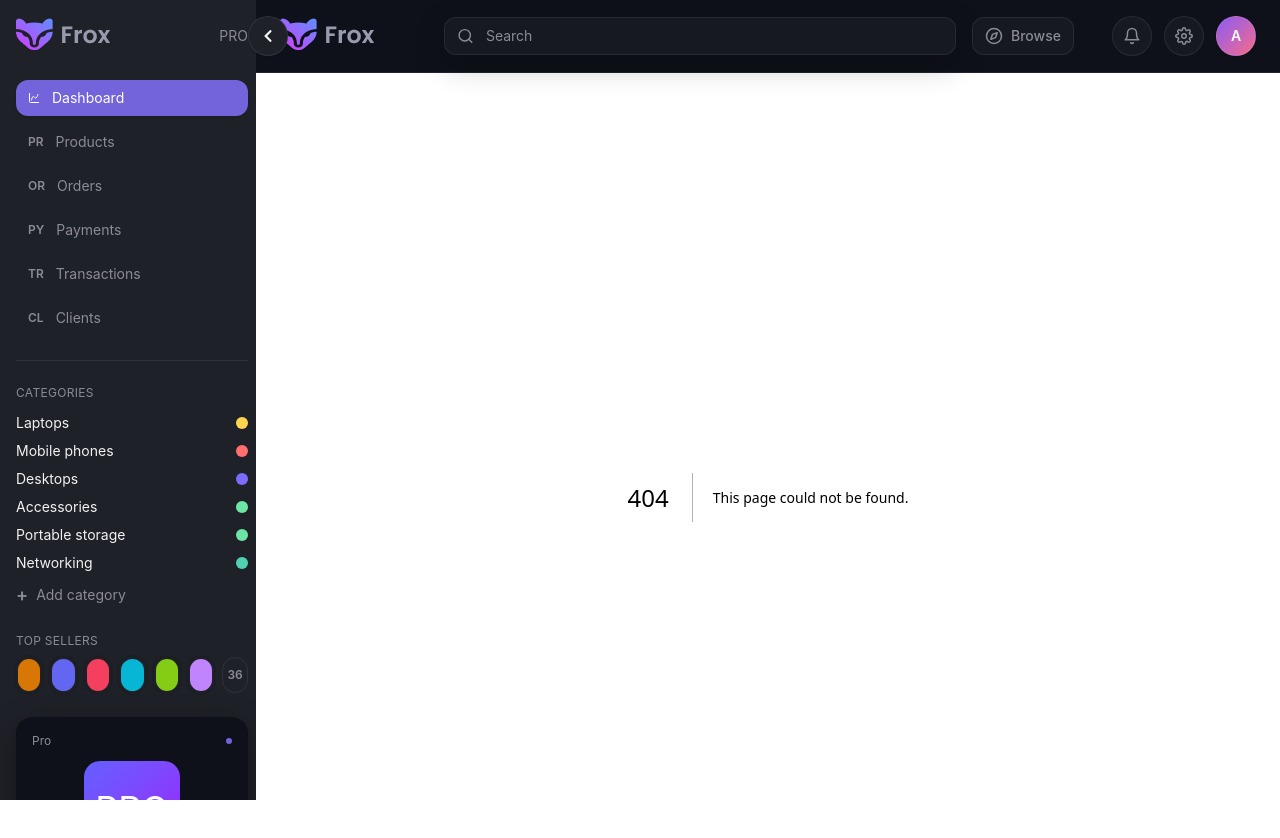
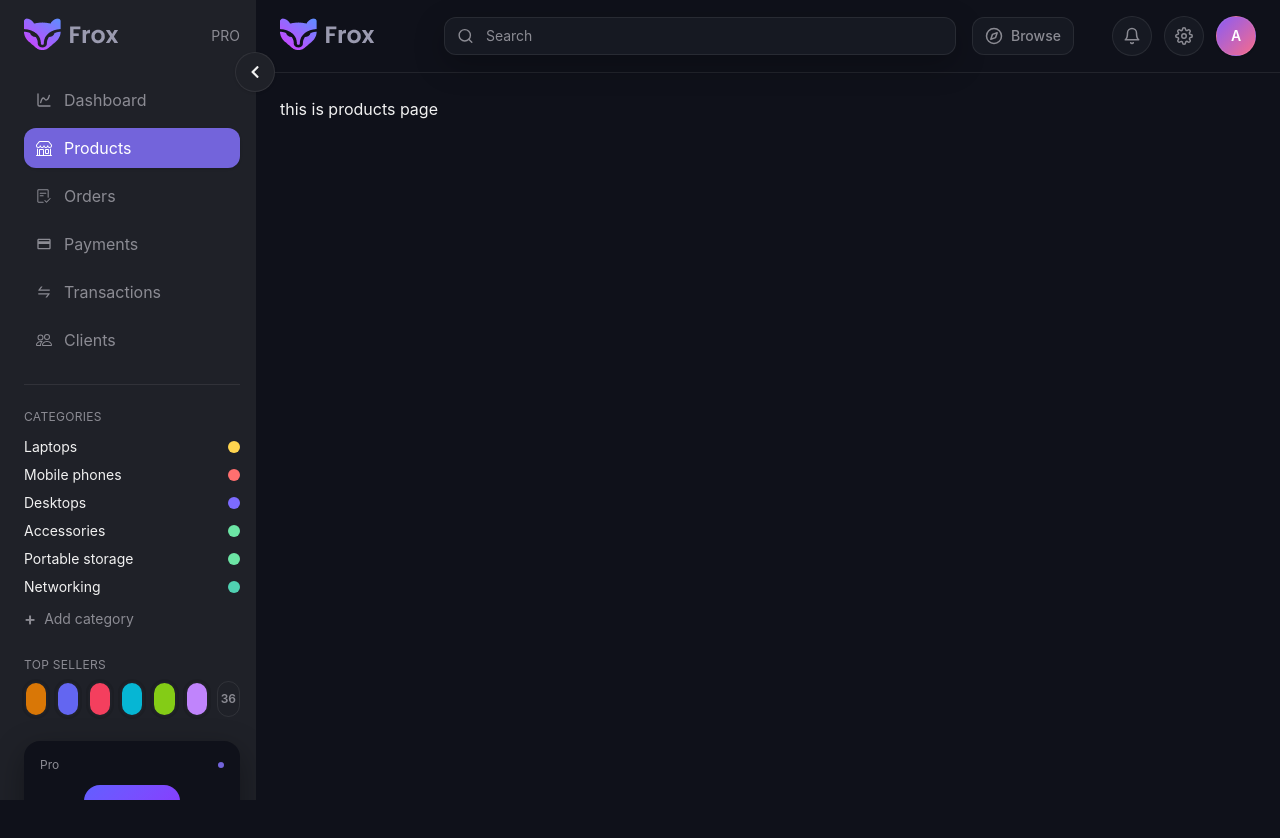
Before and after one commit to WahiDestroyer/dashboard, a Next.js app: page /products in a window 1280 px wide. Before the commit this address had no page. Shown: the top 838 px of the page. After the commit the page ends 800 px from the top, so only its background shows below. Built offline with nearby package versions, Linux system fonts and the light colour scheme.

Commit message:
starting product page

```diff
--- /dev/null
+++ b/src/app/(pages)/clients/page.jsx
@@ -0,0 +1,11 @@
+import React from 'react'
+
+const page = () => {
+  return (
+    <div>
+        this is clients page
+    </div>
+  )
+}
+
+export default page
--- /dev/null
+++ b/src/app/(pages)/orders/page.jsx
@@ -0,0 +1,11 @@
+import React from 'react'
+
+const page = () => {
+  return (
+    <div>
+      this is orders page
+    </div>
+  )
+}
+
+export default page
--- /dev/null
+++ b/src/app/(pages)/payments/page.jsx
@@ -0,0 +1,11 @@
+import React from 'react'
+
+const page = () => {
+  return (
+    <div>
+      this is payments page
+    </div>
+  )
+}
+
+export default page
--- /dev/null
+++ b/src/app/(pages)/products/page.jsx
@@ -0,0 +1,11 @@
+import React from 'react'
+
+const page = () => {
+  return (
+    <div>
+      this is products page
+    </div>
+  )
+}
+
+export default page
--- /dev/null
+++ b/src/app/(pages)/transactions/page.jsx
@@ -0,0 +1,11 @@
+import React from 'react'
+
+const page = () => {
+  return (
+    <div>
+      this is transactions page
+    </div>
+  )
+}
+
+export default page
--- a/src/app/Components/Layout/SideBar.jsx
+++ b/src/app/Components/Layout/SideBar.jsx
@@ -4,18 +4,27 @@ import React, { useEffect, useState } from "react";
 import Toggle from "../ui/Toggle";
 import logo from "../../../../public/LogoDark.png";
 import Image from "next/image";
+import { usePathname, useRouter } from "next/navigation";
 import { LuChartSpline } from "react-icons/lu";
 import { FaChevronLeft } from "react-icons/fa";
 import { FaChevronRight } from "react-icons/fa";
+import { BsShop } from "react-icons/bs";
+import { GoChecklist } from "react-icons/go";
+import { MdPayment } from "react-icons/md";
+import { AiOutlineSwap } from "react-icons/ai";
+import { BsPeople } from "react-icons/bs";
+
+
+
 
 
 const NAV_ITEMS = [
-  { label: "Dashboard", icon: <LuChartSpline />, active: true },
-  { label: "Products", icon: "PR" },
-  { label: "Orders", icon: "OR" },
-  { label: "Payments", icon: "PY" },
-  { label: "Transactions", icon: "TR" },
-  { label: "Clients", icon: "CL" },
+  { label: "Dashboard", icon: <LuChartSpline />, href: "/" },
+  { label: "Products", icon: <BsShop/>, href: "/products" },
+  { label: "Orders", icon: <GoChecklist/> , href: "/orders" },
+  { label: "Payments", icon: <MdPayment/> , href: "/payments" },
+  { label: "Transactions", icon: <AiOutlineSwap/>, href: "/transactions"  },
+  { label: "Clients", icon: <BsPeople/> , href: "/clients" },
 ];
 
 const CATEGORIES = [
@@ -32,6 +41,9 @@ const AVATAR_COLORS = ["#d97706", "#6366f1", "#f43f5e", "#06b6d4", "#84cc16", "#
 const Sidebar = () => {
   const [isLight, setIsLight] = useState(false);
   const [isOpen, setIsOpen] = useState(true);
+  const [activeNav, setActiveNav] = useState(NAV_ITEMS[0]?.label ?? "");
+  const pathname = usePathname();
+  const router = useRouter();
 
   const sidebarWidth = isOpen ? "16rem" : "0rem";
 
@@ -51,11 +63,11 @@ const Sidebar = () => {
 
   return (
     <div
-      className="fixed top-0 left-0 z-50 h-screen"
+      className=" fixed top-0 left-0 z-50 h-screen"
       style={{ width: sidebarWidth, overflow: "visible" }}
     >
       <aside
-        className="w-64 h-screen flex flex-col transition-transform duration-300 overflow-y-auto sidebar-scroll"
+        className="w-64 px-2 h-screen flex flex-col transition-transform duration-300 overflow-y-auto sidebar-scroll"
         style={{
           background: "var(--surface)",
           color: "var(--text)",
@@ -72,13 +84,18 @@ const Sidebar = () => {
           {NAV_ITEMS.map((item) => (
             <button
               key={item.label}
-              className={`w-full flex items-center gap-3 px-3 py-2 rounded-xl text-sm transition ${
-                item.active
+              type="button"
+              onClick={() => {
+                setActiveNav(item.label);
+                if (item.href) router.push(item.href);
+              }}
+              className={`w-full flex items-center gap-3 px-3 py-2 rounded-xl text-base transition ${
+                (item.href ? pathname === item.href : activeNav === item.label)
                   ? "bg-[var(--accent)] text-white shadow"
                   : "hover:bg-[rgba(255,255,255,0.06)] text-[var(--muted)]"
               }`}
             >
-              <span className="text-xs font-semibold">{item.icon}</span>
+              <span className="font-bold">{item.icon}</span>
               <span className="flex-1 text-left">{item.label}</span>
             </button>
           ))}
@@ -157,10 +174,10 @@ const Sidebar = () => {
       </aside>
       <button
         type="button"
-        className="absolute top-4 z-50 w-10 h-10 rounded-full text-sm font-semibold border shadow transition bg-[var(--surface)] text-[var(--text)] hover:bg-[rgba(255,255,255,0.05)] flex items-center justify-center"
+        className="absolute top-13 z-50 w-10 h-10 rounded-full text-sm font-semibold border shadow transition bg-[var(--surface)] text-[var(--text)] hover:bg-[rgba(255,255,255,0.05)] flex items-center justify-center"
         style={{
           borderColor: "var(--border)",
-          left: isOpen ? "15.5rem" : "0.5rem",
+          left: isOpen ? "14.7rem" : "0.5rem",
         }}
         onClick={() => setIsOpen((open) => !open)}
       >
```
